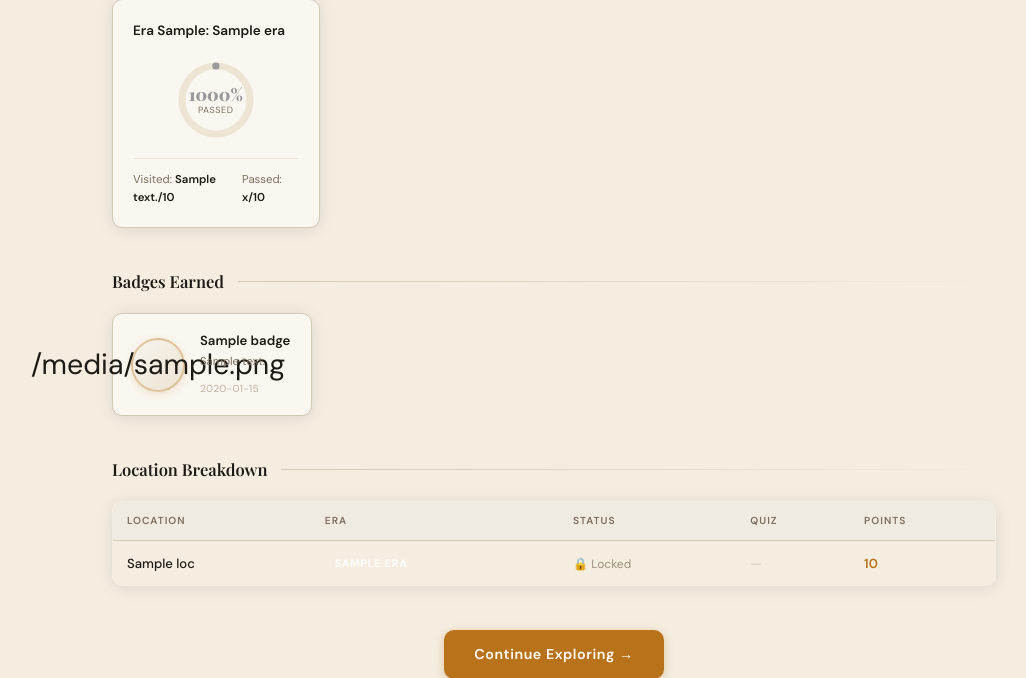
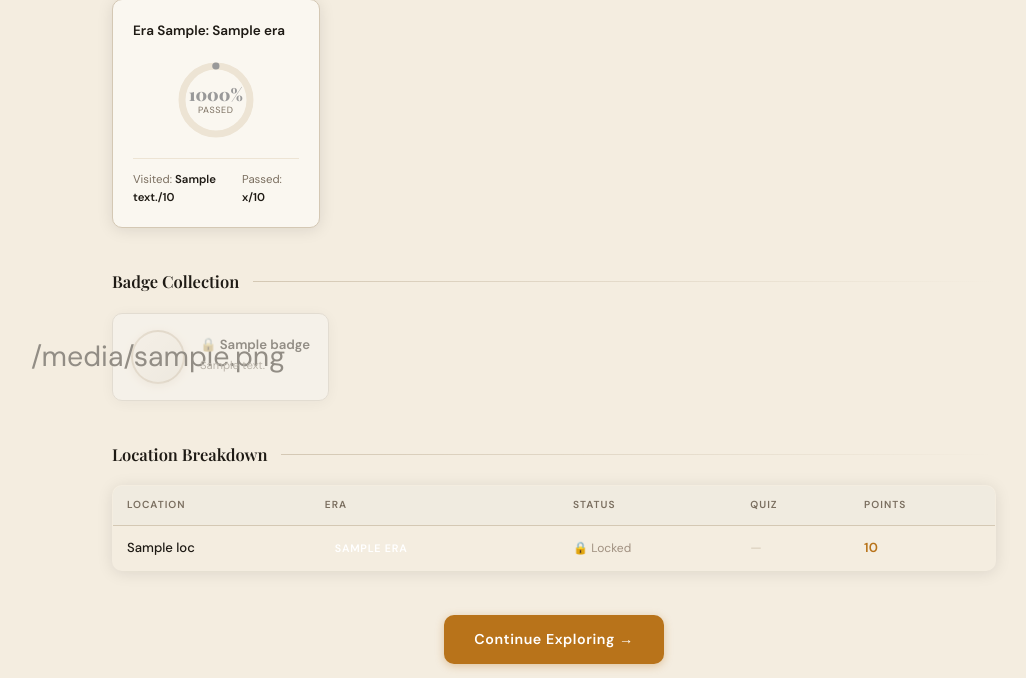
Before and after one commit to AI-at-Oxy/LA-History, a Flask app: template templates/dashboard/index.html in a window 1280 px wide. Shown: the part 349-1027 px from the top of the page, without its empty margins (86-1112 px from the left). Run offline with Flask 3, Linux system fonts and the light colour scheme; the template is opened without the code that fills it: most values are stand-ins (such as "Sample title", 1, 10 or a date in 2020); some web fonts are replaced.

Commit message:
Functionality to view all badges in the dashboard
- Even if you haven't earned them yet, they are still
visible, but they are grayed out to indicate that they haven't been earned.

```diff
--- a/static/js/progress.js
+++ b/static/js/progress.js
@@ -41,10 +41,11 @@ function renderSidebar(data) {
   // Badges
   const grid = document.getElementById('badge-grid');
   if (grid) {
-    if (data.badges.length === 0) {
+    const earned = data.badges.filter(b => b.earned);
+    if (earned.length === 0) {
       grid.innerHTML = '<span class="badge-empty">Complete quizzes to earn badges.</span>';
     } else {
-      grid.innerHTML = data.badges.map(b => `
+      grid.innerHTML = earned.map(b => `
         <div class="badge-item" title="${b.name}: ${b.description}">
           <div class="badge-icon">${b.icon}</div>
           <span class="badge-name">${b.name}</span>
--- a/templates/dashboard/index.html
+++ b/templates/dashboard/index.html
@@ -292,6 +292,10 @@
   color: #bdb0a0;
   letter-spacing: 0.03em;
 }
+.badge-card-locked {
+  opacity: 0.45;
+  filter: grayscale(60%);
+}
 
 .no-badges {
   color: var(--text-muted);
@@ -423,10 +427,10 @@
   </div>
 
   <!-- Badges -->
-  <h2 class="section-title">Badges Earned</h2>
-  {% if summary.badges %}
+  <h2 class="section-title">Badge Collection</h2>
   <div class="badge-showcase">
     {% for badge in summary.badges %}
+    {% if badge.earned %}
     <div class="badge-card">
       <div class="badge-card-icon">{{ badge.icon }}</div>
       <div class="badge-card-info">
@@ -435,11 +439,17 @@
         <span class="badge-card-date">{{ badge.earned_at[:10] }}</span>
       </div>
     </div>
+    {% else %}
+    <div class="badge-card badge-card-locked">
+      <div class="badge-card-icon">{{ badge.icon }}</div>
+      <div class="badge-card-info">
+        <h4>🔒 {{ badge.name }}</h4>
+        <p>{{ badge.description }}</p>
+      </div>
+    </div>
+    {% endif %}
     {% endfor %}
   </div>
-  {% else %}
-  <p class="no-badges">No badges yet — visit locations and pass quizzes to earn them!</p>
-  {% endif %}
 
   <!-- Location Breakdown -->
   <h2 class="section-title">Location Breakdown</h2>
```
Also changed, not shown: app/services/gamification.py (+12 -3 lines), static/css/map.css (+13 -0 lines).
